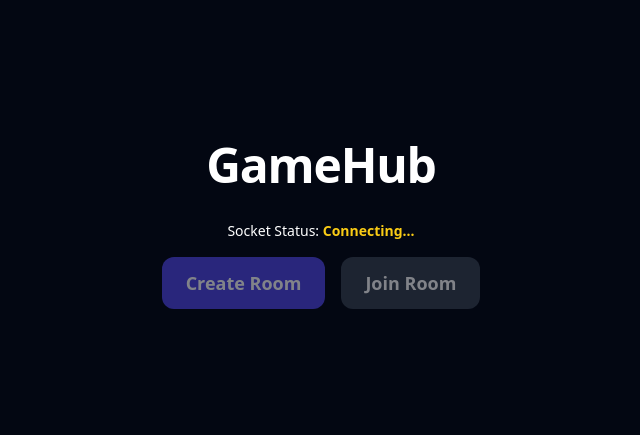
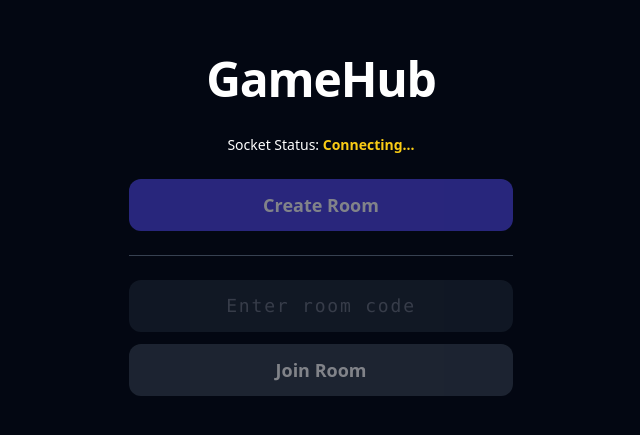
Before and after one commit to AryanMeher0/gamehub, a Next.js app in the folder frontend/: page / in a window 1280 px wide. Shown: the part 175-610 px from the top of the page, without its empty margins (319-959 px from the left). Built offline with nearby package versions, Linux system fonts and the light colour scheme; no server answers.

Commit message:
Room Joining Working

```diff
--- a/frontend/components/SocketStatus.tsx
+++ b/frontend/components/SocketStatus.tsx
@@ -9,8 +9,14 @@ export default function SocketStatus() {
   const socketRef = useRef<Socket | null>(null);
   const [status, setStatus] = useState<Status>("Connecting...");
   const [welcome, setWelcome] = useState<string>("");
+
   const [roomCode, setRoomCode] = useState<string>("");
   const [creating, setCreating] = useState<boolean>(false);
+
+  const [joinInput, setJoinInput] = useState<string>("");
+  const [joining, setJoining] = useState<boolean>(false);
+  const [joinedRoom, setJoinedRoom] = useState<string>("");
+  const [joinError, setJoinError] = useState<string>("");
 
   useEffect(() => {
     const socket: Socket = io("http://localhost:4000");
@@ -18,12 +24,26 @@ export default function SocketStatus() {
 
     socket.on("connect", () => setStatus("Connected"));
     socket.on("disconnect", () => setStatus("Disconnected"));
+
     socket.on("server:welcome", (data: { message: string }) =>
       setWelcome(data.message)
     );
+
     socket.on("server:room-created", (data: { roomCode: string }) => {
       setRoomCode(data.roomCode);
       setCreating(false);
+    });
+
+    socket.on("server:join-success", (data: { roomCode: string }) => {
+      setJoinedRoom(data.roomCode);
+      setJoinError("");
+      setJoining(false);
+    });
+
+    socket.on("server:join-failed", (data: { message: string }) => {
+      setJoinError(data.message);
+      setJoinedRoom("");
+      setJoining(false);
     });
 
     return () => {
@@ -38,6 +58,14 @@ export default function SocketStatus() {
     socketRef.current.emit("client:create-room");
   }
 
+  function handleJoinRoom() {
+    if (!socketRef.current || joining || !joinInput.trim()) return;
+    setJoining(true);
+    setJoinedRoom("");
+    setJoinError("");
+    socketRef.current.emit("client:join-room", { roomCode: joinInput.trim().toUpperCase() });
+  }
+
   const statusColor =
     status === "Connected"
       ? "text-green-400"
@@ -45,32 +73,28 @@ export default function SocketStatus() {
       ? "text-red-400"
       : "text-yellow-400";
 
+  const isConnected = status === "Connected";
+
   return (
-    <div className="flex flex-col items-center gap-4 text-sm">
+    <div className="flex flex-col items-center gap-6 text-sm w-full max-w-sm">
       <p>
         Socket Status:{" "}
         <span className={`font-semibold ${statusColor}`}>{status}</span>
       </p>
       {welcome && <p className="text-gray-400">{welcome}</p>}
 
-      <div className="flex gap-4">
+      {/* Create Room */}
+      <div className="flex flex-col items-center gap-3 w-full">
         <button
           onClick={handleCreateRoom}
-          disabled={creating || status !== "Connected"}
-          className="rounded-xl bg-indigo-600 px-6 py-3 text-lg font-semibold hover:bg-indigo-500 disabled:cursor-not-allowed disabled:opacity-50"
+          disabled={creating || !isConnected}
+          className="w-full rounded-xl bg-indigo-600 px-6 py-3 text-lg font-semibold hover:bg-indigo-500 disabled:cursor-not-allowed disabled:opacity-50"
         >
           {creating ? "Creating..." : "Create Room"}
         </button>
-        <button
-          disabled
-          className="rounded-xl bg-gray-700 px-6 py-3 text-lg font-semibold opacity-50 cursor-not-allowed"
-        >
-          Join Room
-        </button>
-      </div>
 
         {roomCode && (
-        <div className="mt-2 rounded-xl border border-indigo-500 bg-gray-900 px-8 py-4 text-center">
+          <div className="w-full rounded-xl border border-indigo-500 bg-gray-900 px-8 py-4 text-center">
             <p className="text-xs uppercase tracking-widest text-gray-400">Room Code</p>
             <p className="mt-1 text-3xl font-bold tracking-widest text-indigo-400">
               {roomCode}
@@ -78,5 +102,35 @@ export default function SocketStatus() {
           </div>
         )}
       </div>
+
+      <div className="w-full border-t border-gray-700" />
+
+      {/* Join Room */}
+      <div className="flex flex-col items-center gap-3 w-full">
+        <input
+          type="text"
+          value={joinInput}
+          onChange={(e) => setJoinInput(e.target.value.toUpperCase())}
+          placeholder="Enter room code"
+          maxLength={6}
+          disabled={!isConnected}
+          className="w-full rounded-xl bg-gray-800 px-4 py-3 text-center text-lg font-mono tracking-widest text-white placeholder-gray-500 outline-none focus:ring-2 focus:ring-indigo-500 disabled:opacity-50"
+        />
+        <button
+          onClick={handleJoinRoom}
+          disabled={joining || !isConnected || !joinInput.trim()}
+          className="w-full rounded-xl bg-gray-700 px-6 py-3 text-lg font-semibold hover:bg-gray-600 disabled:cursor-not-allowed disabled:opacity-50"
+        >
+          {joining ? "Joining..." : "Join Room"}
+        </button>
+
+        {joinedRoom && (
+          <p className="font-semibold text-green-400">Joined Room: {joinedRoom}</p>
+        )}
+        {joinError && (
+          <p className="font-semibold text-red-400">{joinError}</p>
+        )}
+      </div>
+    </div>
   );
 }
```
Also changed, not shown: 2 other files (tests, documents, lock files or other folders). Lines whose indentation alone changed are shown as unchanged.
